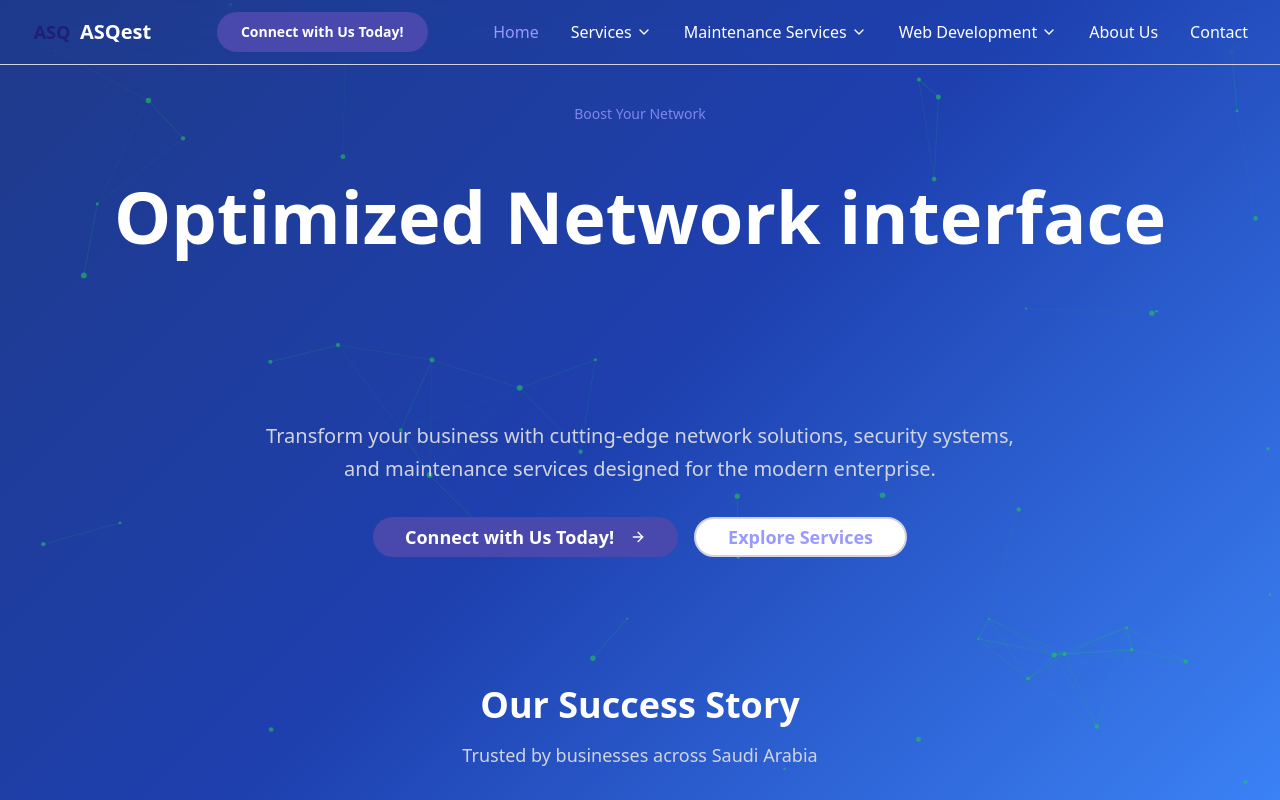
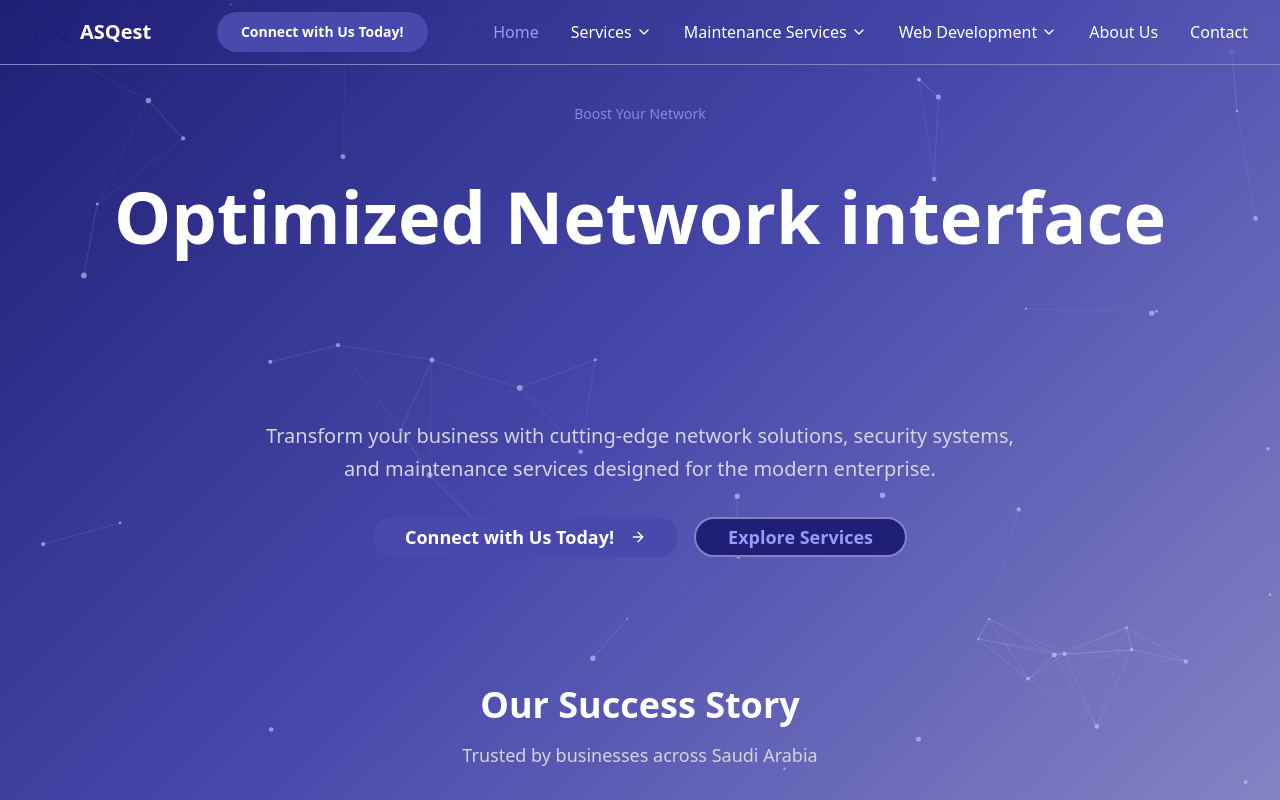
Before and after one commit to Irudium-GS/asqest-web-genesis, a React (Vite) app: page / in a window 1280 px wide. Shown: the top 800 px of the page. Built offline with nearby package versions, Linux system fonts and the light colour scheme.

Commit message:
Refactor: Use specified moonlight colors
Remove the existing background color and apply the provided moonlight color palette.

```diff
--- a/src/components/NetworkBackground.tsx
+++ b/src/components/NetworkBackground.tsx
@@ -53,7 +53,7 @@ const NetworkBackground = () => {
         // Draw node
         ctx.beginPath();
         ctx.arc(node.x, node.y, node.radius, 0, Math.PI * 2);
-        ctx.fillStyle = 'rgba(34, 197, 94, 0.6)';
+        ctx.fillStyle = 'rgba(204, 204, 255, 0.6)';
         ctx.fill();
 
         // Draw connections
@@ -66,7 +66,7 @@ const NetworkBackground = () => {
             ctx.beginPath();
             ctx.moveTo(node.x, node.y);
             ctx.lineTo(otherNode.x, otherNode.y);
-            ctx.strokeStyle = `rgba(34, 197, 94, ${0.3 * (1 - distance / 150)})`;
+            ctx.strokeStyle = `rgba(204, 204, 255, ${0.3 * (1 - distance / 150)})`;
             ctx.lineWidth = 1;
             ctx.stroke();
           }
@@ -87,7 +87,7 @@ const NetworkBackground = () => {
     <canvas
       ref={canvasRef}
       className="fixed inset-0 pointer-events-none z-0"
-      style={{ background: 'linear-gradient(135deg, #1e3a8a 0%, #1e40af 50%, #3b82f6 100%)' }}
+      style={{ background: 'linear-gradient(135deg, hsl(240 58% 29%) 0%, hsl(240 41% 48%) 50%, hsl(240 35% 64%) 100%)' }}
     />
   );
 };
--- a/src/index.css
+++ b/src/index.css
@@ -5,46 +5,46 @@
 
 @layer base {
   :root {
-    --background: 0 0% 100%;
-    --foreground: 222.2 84% 4.9%;
+    --background: 240 58% 29%;
+    --foreground: 240 100% 95%;
 
-    --card: 0 0% 100%;
-    --card-foreground: 222.2 84% 4.9%;
+    --card: 240 58% 29%;
+    --card-foreground: 240 100% 95%;
 
-    --popover: 0 0% 100%;
-    --popover-foreground: 222.2 84% 4.9%;
+    --popover: 240 58% 29%;
+    --popover-foreground: 240 100% 95%;
 
-    --primary: 240 40% 40%;
+    --primary: 240 41% 48%;
     --primary-foreground: 240 100% 95%;
 
-    --secondary: 240 20% 80%;
-    --secondary-foreground: 240 40% 20%;
+    --secondary: 240 35% 64%;
+    --secondary-foreground: 240 58% 29%;
 
-    --muted: 240 20% 80%;
-    --muted-foreground: 240 20% 50%;
+    --muted: 240 35% 64%;
+    --muted-foreground: 240 100% 80%;
 
-    --accent: 240 20% 80%;
-    --accent-foreground: 240 40% 20%;
+    --accent: 240 35% 64%;
+    --accent-foreground: 240 58% 29%;
 
     --destructive: 0 84.2% 60.2%;
     --destructive-foreground: 210 40% 98%;
 
-    --border: 240 20% 85%;
-    --input: 240 20% 85%;
-    --ring: 240 40% 40%;
+    --border: 240 35% 64%;
+    --input: 240 35% 64%;
+    --ring: 240 41% 48%;
 
     --radius: 0.5rem;
 
-    --sidebar-background: 0 0% 98%;
-    --sidebar-foreground: 240 5.3% 26.1%;
-    --sidebar-primary: 240 5.9% 10%;
-    --sidebar-primary-foreground: 0 0% 98%;
-    --sidebar-accent: 240 4.8% 95.9%;
-    --sidebar-accent-foreground: 240 5.9% 10%;
-    --sidebar-border: 220 13% 91%;
-    --sidebar-ring: 217.2 91.2% 59.8%;
+    --sidebar-background: 240 58% 29%;
+    --sidebar-foreground: 240 100% 80%;
+    --sidebar-primary: 240 41% 48%;
+    --sidebar-primary-foreground: 240 100% 95%;
+    --sidebar-accent: 240 35% 64%;
+    --sidebar-accent-foreground: 240 58% 29%;
+    --sidebar-border: 240 35% 64%;
+    --sidebar-ring: 240 41% 48%;
 
-    /* Updated Under the Moonlight theme colors - darker palette */
+    /* Moonlight theme colors */
     --moonlight-lightest: 240 100% 80%; /* #CCCCFF */
     --moonlight-light: 240 35% 64%;     /* #A3A3CC */
     --moonlight-medium: 240 41% 48%;    /* #5C5C99 */
@@ -52,41 +52,41 @@
   }
 
   .dark {
-    --background: 240 60% 15%;
+    --background: 240 58% 29%;
     --foreground: 240 100% 95%;
 
-    --card: 240 60% 15%;
+    --card: 240 58% 29%;
     --card-foreground: 240 100% 95%;
 
-    --popover: 240 60% 15%;
+    --popover: 240 58% 29%;
     --popover-foreground: 240 100% 95%;
 
-    --primary: 240 100% 90%;
-    --primary-foreground: 240 60% 15%;
+    --primary: 240 100% 80%;
+    --primary-foreground: 240 58% 29%;
 
-    --secondary: 240 40% 25%;
+    --secondary: 240 41% 48%;
     --secondary-foreground: 240 100% 95%;
 
-    --muted: 240 40% 25%;
-    --muted-foreground: 240 20% 70%;
+    --muted: 240 41% 48%;
+    --muted-foreground: 240 35% 64%;
 
-    --accent: 240 40% 25%;
+    --accent: 240 41% 48%;
     --accent-foreground: 240 100% 95%;
 
     --destructive: 0 62.8% 30.6%;
     --destructive-foreground: 210 40% 98%;
 
-    --border: 240 40% 25%;
-    --input: 240 40% 25%;
-    --ring: 240 100% 90%;
-    --sidebar-background: 240 5.9% 10%;
-    --sidebar-foreground: 240 4.8% 95.9%;
-    --sidebar-primary: 224.3 76.3% 48%;
-    --sidebar-primary-foreground: 0 0% 100%;
-    --sidebar-accent: 240 3.7% 15.9%;
-    --sidebar-accent-foreground: 240 4.8% 95.9%;
-    --sidebar-border: 240 3.7% 15.9%;
-    --sidebar-ring: 217.2 91.2% 59.8%;
+    --border: 240 41% 48%;
+    --input: 240 41% 48%;
+    --ring: 240 100% 80%;
+    --sidebar-background: 240 58% 29%;
+    --sidebar-foreground: 240 100% 80%;
+    --sidebar-primary: 240 41% 48%;
+    --sidebar-primary-foreground: 240 100% 95%;
+    --sidebar-accent: 240 35% 64%;
+    --sidebar-accent-foreground: 240 100% 95%;
+    --sidebar-border: 240 35% 64%;
+    --sidebar-ring: 240 41% 48%;
   }
 }
 
```
